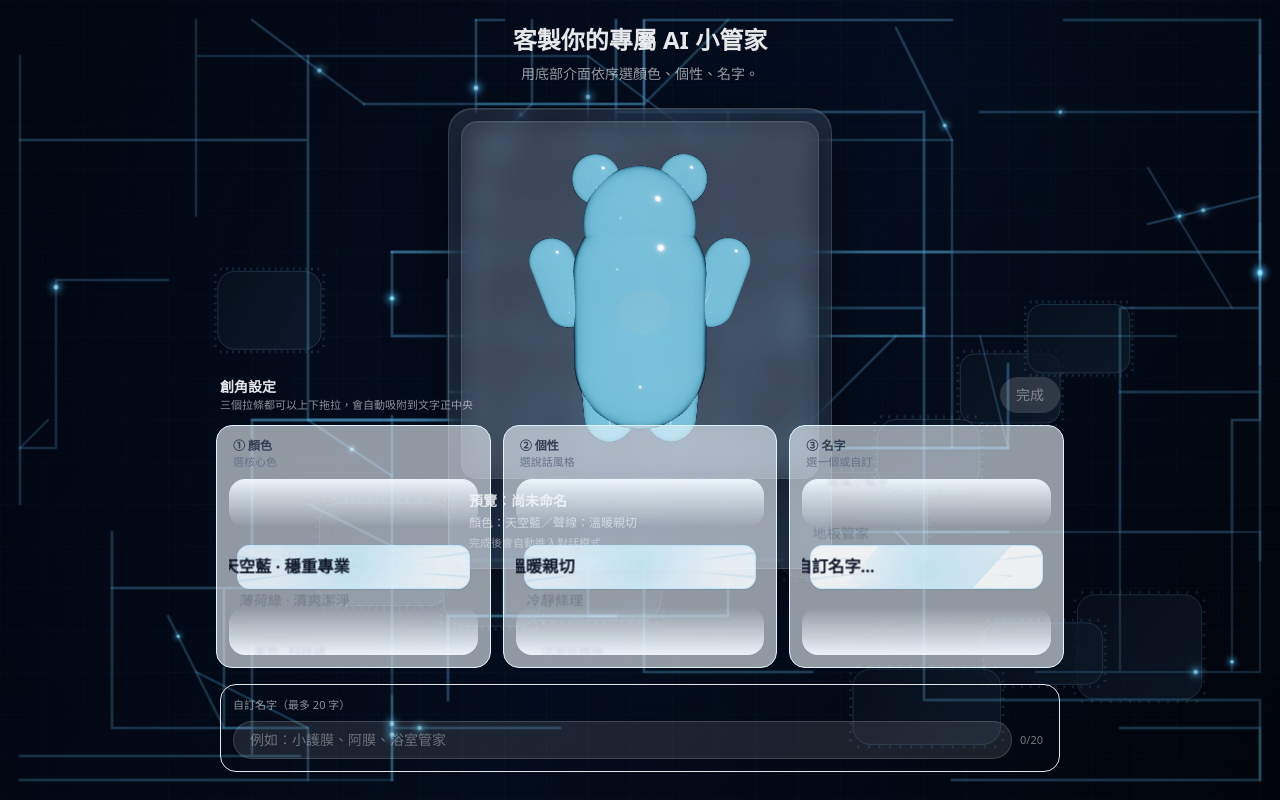
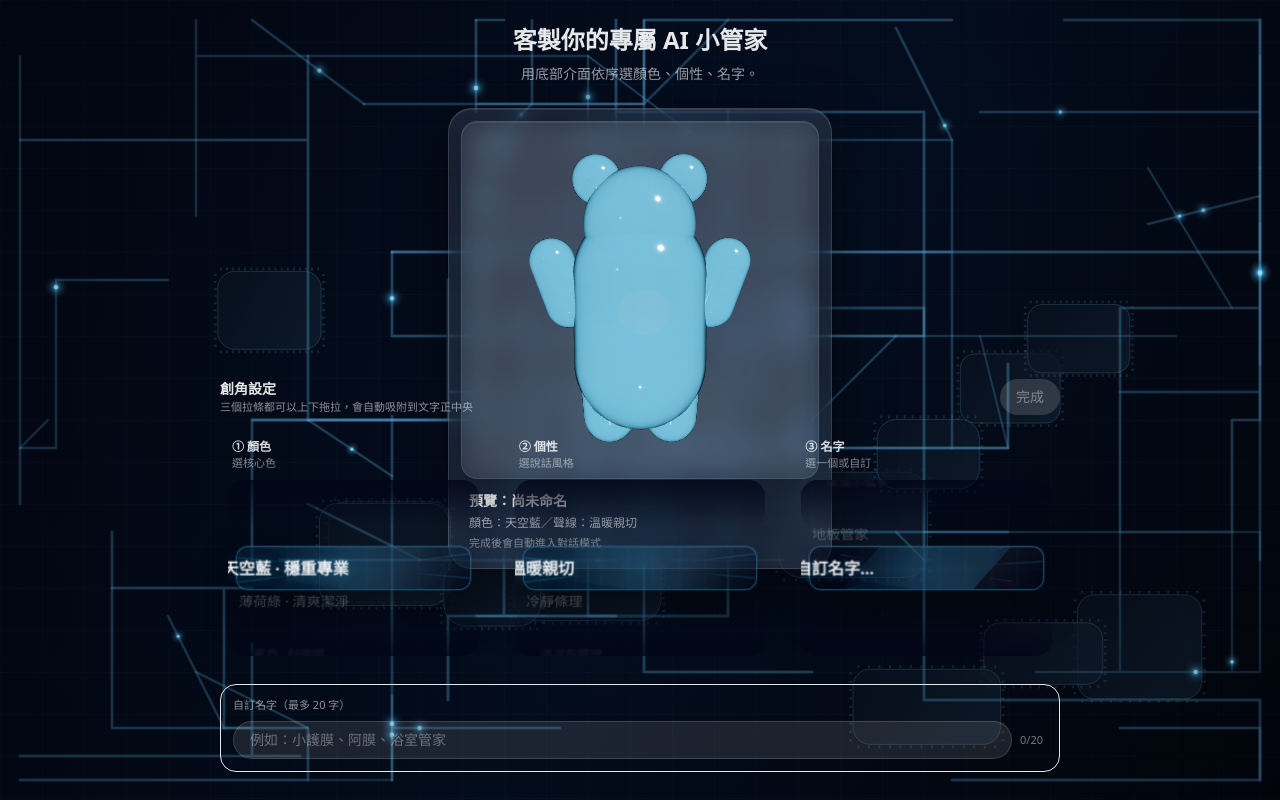
Before and after one commit to iven761001/ai-help, a Next.js app: page / in a window 1280 px wide. Both pictures are taken after typing "name@example.com" into the empty fields and a click on the button "下一步：塑造我的 AI 角色". Built offline with nearby package versions, Linux system fonts and the light colour scheme.

Commit message:
Update WheelPicker.jsx

```diff
--- a/app/components/CompassCreator/WheelPicker.jsx
+++ b/app/components/CompassCreator/WheelPicker.jsx
@@ -44,23 +44,18 @@ export default function WheelPicker({
     } catch {}
   };
 
-  // ✅ iOS 風格 + 更彎
+  // ✅ iOS 風格 + 更彎（深色版字色也要改）
   const applyIOSStyles = (scrollTop) => {
     const el = ref.current;
     if (!el) return;
 
     // --- 讓中央「齒輪紋理」跟著滾動旋轉 ---
-    // 一格轉幾度：越大越像齒輪咬合（建議 18~28）
     const DEG_PER_STEP = 22;
     const gearAngle = (scrollTop / itemHeight) * DEG_PER_STEP;
 
-    // 把角度寫進選取窗，CSS 會拿來 rotate()
     if (selectWinRef.current) {
       selectWinRef.current.style.setProperty("--gearAngle", `${gearAngle}deg`);
-      selectWinRef.current.style.setProperty(
-        "--gearPulse",
-        isInteracting ? "1" : "0"
-      );
+      selectWinRef.current.style.setProperty("--gearPulse", isInteracting ? "1" : "0");
     }
 
     const centerY = scrollTop + height / 2;
@@ -81,20 +76,23 @@ export default function WheelPicker({
       const fade = clamp(1 - ad, 0, 1);
 
       const scale = 0.86 + 0.18 * fade;
-      const opacity = 0.16 + 0.84 * Math.pow(fade, 1.9);
-      const blurPx = (1 - fade) * 1.5;
+      const opacity = 0.14 + 0.86 * Math.pow(fade, 1.9);
+      const blurPx = (1 - fade) * 1.65;
 
       const rotateX = nd * ROT;
       const translateZ = Z * fade;
 
       node.style.opacity = String(opacity);
       node.style.filter = `blur(${blurPx.toFixed(2)}px)`;
-      node.style.transform = `perspective(520px) rotateX(${rotateX.toFixed(
+      node.style.transform = `perspective(560px) rotateX(${rotateX.toFixed(
         2
       )}deg) translateZ(${translateZ.toFixed(1)}px) scale(${scale.toFixed(3)})`;
 
-      node.style.color = fade > 0.82 ? "rgb(15 23 42)" : "rgb(71 85 105)";
-      node.style.fontWeight = fade > 0.86 ? "700" : "500";
+      // ✅ 深色底字色：中心亮、外圍淡
+      node.style.color =
+        fade > 0.84 ? "rgba(255,255,255,0.92)" : "rgba(255,255,255,0.55)";
+      node.style.textShadow = fade > 0.84 ? "0 2px 12px rgba(56,189,248,0.28)" : "none";
+      node.style.fontWeight = fade > 0.88 ? "700" : "500";
     }
   };
 
@@ -199,38 +197,40 @@ export default function WheelPicker({
   };
 
   return (
-    <div className="rounded-2xl border border-sky-100 bg-sky-50/60 px-3 py-3">
+    // ✅ 深色晶片玻璃外殼（配合你已經在 globals.css 做的玻璃樣式）
+    <div className="glass-wheel rounded-2xl px-3 py-3">
       <div className="px-1">
-        <div className="text-xs font-semibold text-slate-700">{title}</div>
-        <div className="text-[11px] text-slate-500">{subtitle}</div>
+        <div className="text-xs font-semibold text-white/85">{title}</div>
+        <div className="text-[11px] text-white/50">{subtitle}</div>
       </div>
 
       <div className="mt-2 relative">
-        {/* 中央「齒輪視窗」：更像刻印在齒輪上轉動 */}
+        {/* 中央「齒輪視窗」：深色玻璃 + 電路光 */}
         <div
           ref={selectWinRef}
           className={cx(
-            "pointer-events-none absolute left-2 right-2 rounded-xl border transition",
-            isInteracting
-              ? "border-sky-300 bg-white/92 shadow-[0_0_0_1px_rgba(14,165,233,0.18),0_10px_25px_rgba(2,132,199,0.18)]"
-              : "border-sky-200 bg-white/85 shadow-sm",
+            "pointer-events-none absolute left-2 right-2 rounded-xl transition",
             bounce ? "wheel-bounce" : ""
           )}
           style={{
             top: pad,
             height: itemHeight,
-            overflow: "hidden"
+            overflow: "hidden",
+            border: "1px solid rgba(56,189,248,0.35)",
+            background: "rgba(2,6,23,0.58)",
+            boxShadow:
+              "0 0 0 1px rgba(56,189,248,0.12), 0 18px 40px rgba(0,0,0,0.45), inset 0 1px 0 rgba(255,255,255,0.06)"
           }}
         >
-          {/* 齒輪刻痕 / 金屬紋理 / 波動光 */}
           <div className="gear-layer" />
           <div className="gear-teeth" />
           <div className="gear-sheen" />
+          <div className="circuit-scan" />
         </div>
 
-        {/* 上下遮罩 */}
-        <div className="pointer-events-none absolute left-0 right-0 top-0 h-12 bg-gradient-to-b from-sky-50/95 to-transparent rounded-2xl" />
-        <div className="pointer-events-none absolute left-0 right-0 bottom-0 h-12 bg-gradient-to-t from-sky-50/95 to-transparent rounded-2xl" />
+        {/* 上下遮罩：深色版 */}
+        <div className="pointer-events-none absolute left-0 right-0 top-0 h-12 bg-gradient-to-b from-slate-950/80 to-transparent rounded-2xl" />
+        <div className="pointer-events-none absolute left-0 right-0 bottom-0 h-12 bg-gradient-to-t from-slate-950/80 to-transparent rounded-2xl" />
 
         <div
           ref={ref}
@@ -288,41 +288,37 @@ export default function WheelPicker({
             }
           }
 
-          /* === 齒輪視覺 ===
-             這三層會營造「刻印在齒輪上」的感覺
-             --gearAngle 由 JS 根據 scrollTop 寫入
-          */
+          /* === 齒輪視覺（深色晶片版） === */
           .gear-layer {
             position: absolute;
-            inset: -28px; /* 放大一點，旋轉時不會露邊 */
+            inset: -28px;
             background:
-              radial-gradient(circle at 50% 50%, rgba(14,165,233,0.16), rgba(255,255,255,0) 55%),
-              linear-gradient(180deg, rgba(2,132,199,0.08), rgba(255,255,255,0.02)),
-              linear-gradient(90deg, rgba(2,132,199,0.06), rgba(255,255,255,0.01));
+              radial-gradient(circle at 50% 50%, rgba(56,189,248,0.18), rgba(255,255,255,0) 58%),
+              linear-gradient(180deg, rgba(56,189,248,0.08), rgba(2,6,23,0.0)),
+              linear-gradient(90deg, rgba(56,189,248,0.07), rgba(2,6,23,0.0));
             transform: rotate(var(--gearAngle, 0deg));
             transform-origin: 50% 50%;
-            filter: saturate(1.05);
+            filter: saturate(1.1);
+            opacity: 0.95;
           }
 
-          /* 齒（用 conic-gradient 做刻度感） */
           .gear-teeth {
             position: absolute;
             inset: -36px;
             background:
               repeating-conic-gradient(
                 from 0deg,
-                rgba(2,132,199,0.0) 0deg,
-                rgba(2,132,199,0.0) 10deg,
-                rgba(2,132,199,0.16) 11deg,
-                rgba(2,132,199,0.0) 12deg
+                rgba(56,189,248,0.0) 0deg,
+                rgba(56,189,248,0.0) 10deg,
+                rgba(56,189,248,0.22) 11deg,
+                rgba(56,189,248,0.0) 12deg
               );
             mask-image: radial-gradient(circle at 50% 50%, transparent 0 36%, #000 52% 100%);
-            transform: rotate(calc(var(--gearAngle, 0deg) * 1.1));
+            transform: rotate(calc(var(--gearAngle, 0deg) * 1.12));
             transform-origin: 50% 50%;
-            opacity: 0.7;
+            opacity: 0.65;
           }
 
-          /* 高光掃過：互動時更明顯，像金屬/玻璃波動 */
           .gear-sheen {
             position: absolute;
             inset: -10px;
@@ -330,11 +326,11 @@ export default function WheelPicker({
               linear-gradient(
                 120deg,
                 rgba(255,255,255,0) 0%,
-                rgba(255,255,255,0.55) 45%,
+                rgba(255,255,255,0.45) 45%,
                 rgba(255,255,255,0) 70%
               );
             transform: translateX(-60%) rotate(0deg);
-            opacity: calc(0.18 + var(--gearPulse, 0) * 0.28);
+            opacity: calc(0.12 + var(--gearPulse, 0) * 0.26);
             animation: sheenMove 1.2s ease-in-out infinite;
             mix-blend-mode: screen;
           }
@@ -350,8 +346,42 @@ export default function WheelPicker({
               transform: translateX(-70%) rotate(8deg);
             }
           }
+
+          /* 晶片掃描線：讓選取窗有「電路在跑」的感覺 */
+          .circuit-scan {
+            position: absolute;
+            inset: 0;
+            background:
+              repeating-linear-gradient(
+                90deg,
+                rgba(56,189,248,0.0) 0px,
+                rgba(56,189,248,0.0) 22px,
+                rgba(56,189,248,0.10) 23px,
+                rgba(56,189,248,0.0) 26px
+              ),
+              repeating-linear-gradient(
+                0deg,
+                rgba(56,189,248,0.0) 0px,
+                rgba(56,189,248,0.0) 18px,
+                rgba(56,189,248,0.08) 19px,
+                rgba(56,189,248,0.0) 22px
+              );
+            opacity: 0.25;
+            transform: translateX(-20%);
+            animation: scanMove 1.6s linear infinite;
+            mix-blend-mode: screen;
+          }
+
+          @keyframes scanMove {
+            0% {
+              transform: translateX(-24%);
+            }
+            100% {
+              transform: translateX(24%);
+            }
+          }
         `}</style>
       </div>
     </div>
   );
-                }
+}
```
